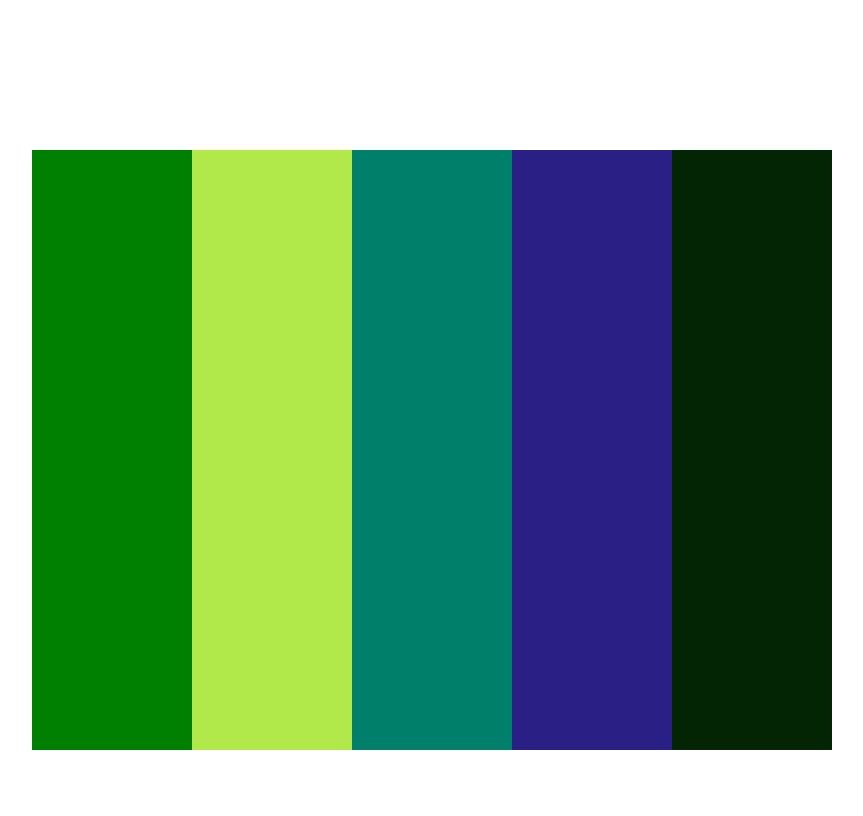
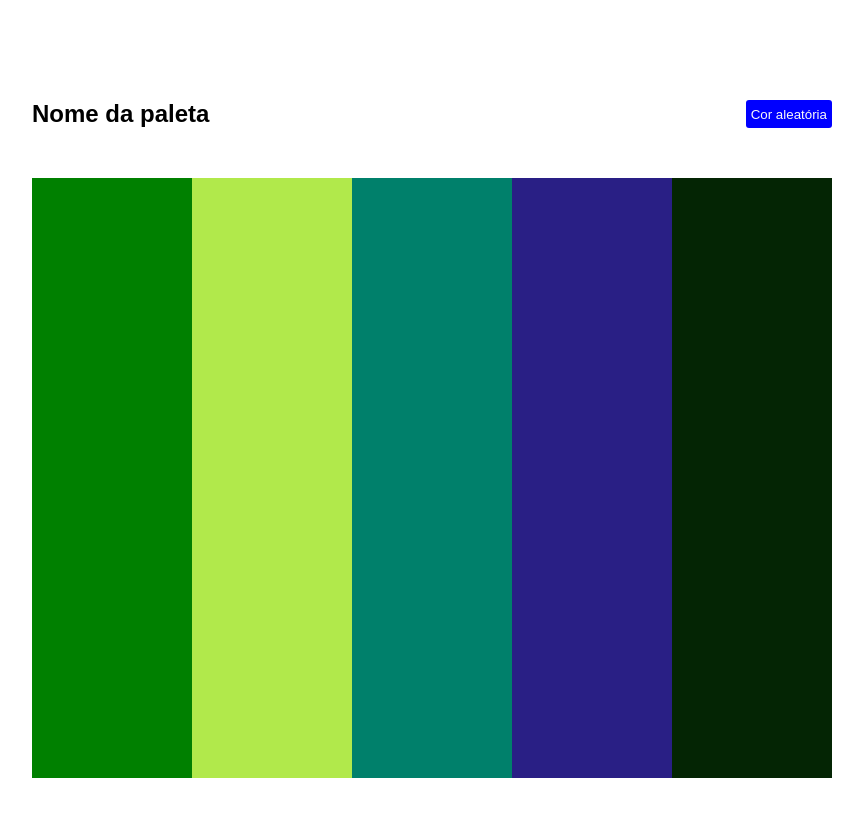
Before and after one commit to lindembergs/color-palette-challenge, a plain HTML site: page index.html in a window 1280 px wide. Shown: the whole page, without its empty margins (208-1071 px from the left). Drawn offline with Linux system fonts and the light colour scheme.

Commit message:
estilizacao do botao de cor aleatoria

```diff
--- a/css/styles.css
+++ b/css/styles.css
@@ -12,7 +12,21 @@ body {
 body {
   font-family: sans-serif;
 }
-
+.header {
+  display: flex;
+  justify-content: space-between;
+  margin: 0 auto;
+  max-width: 800px;
+  margin-top: 100px;
+  margin-bottom: -100px;
+}
+.btn-random {
+  background-color: blue;
+  border: none;
+  border-radius: 3px;
+  color: #f9f9f9;
+  padding-inline: 5px;
+}
 .color-container {
   margin: 150px auto;
   max-width: 800px;
@@ -49,3 +63,8 @@ body {
   height: 600px;
   background-color: rgb(4, 37, 4);
 }
+
+.ul-colors li:hover {
+  width: 30%;
+  transition: 0.5s ease-in-out;
+}
--- a/index.html
+++ b/index.html
@@ -8,6 +8,10 @@
     <title>Color Palette Challenge</title>
   </head>
   <body>
+    <div class="header">
+      <h2>Nome da paleta</h2>
+      <button class="btn-random">Cor aleatória</button>
+    </div>
     <section class="color-container">
       <ul class="ul-colors">
         <li class="list-color1"></li>
```
